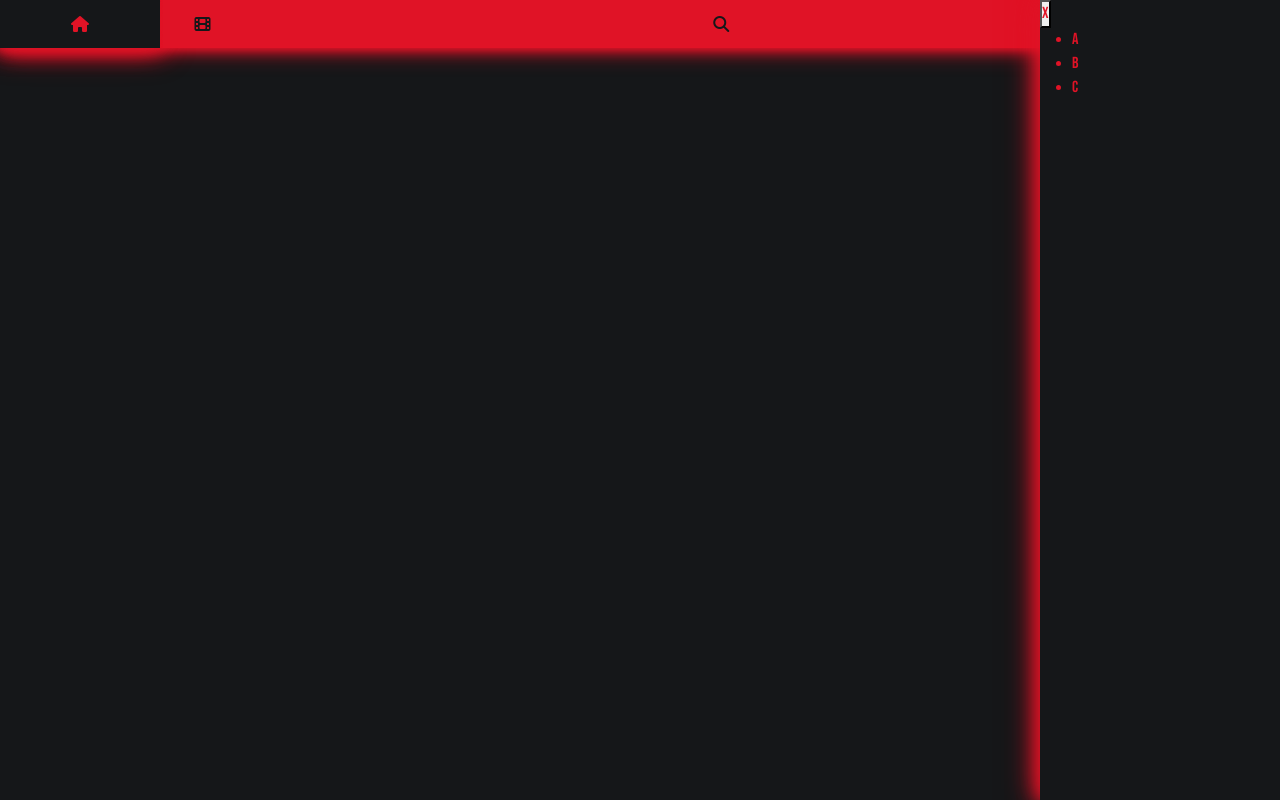
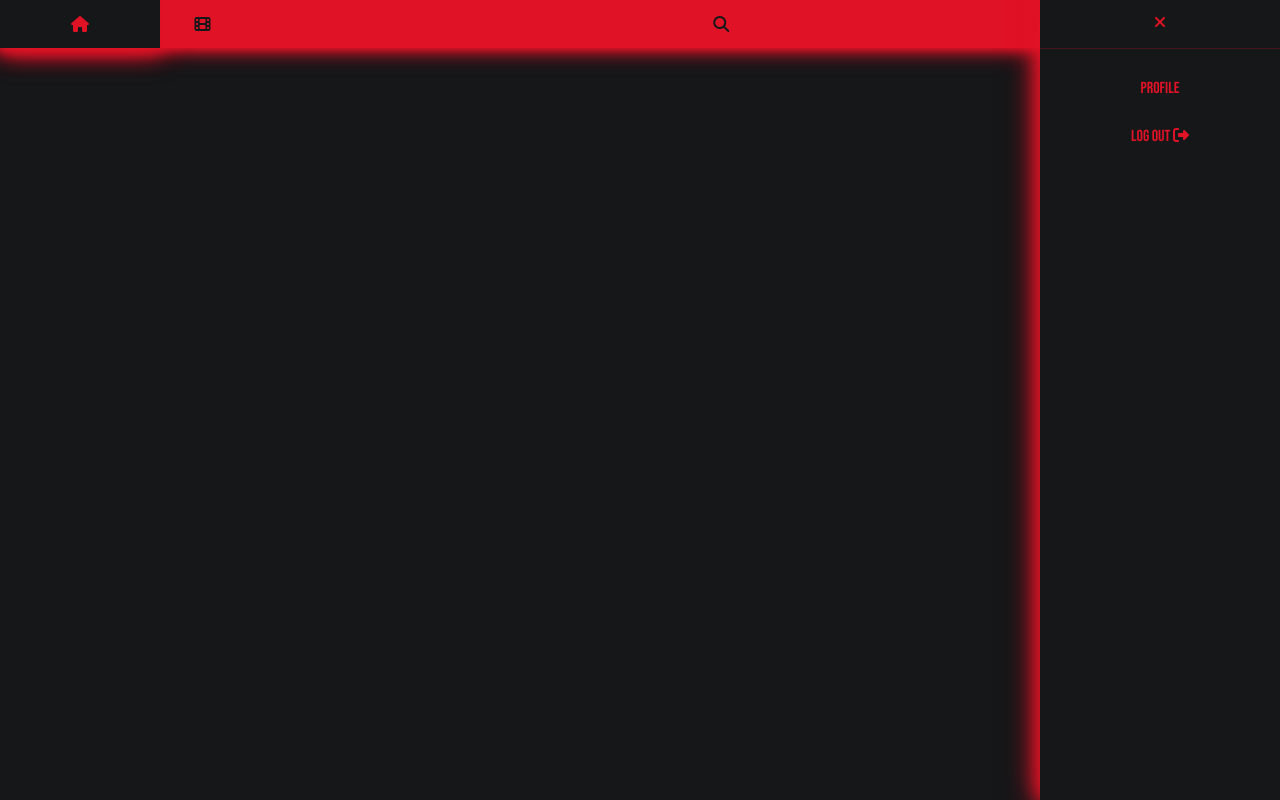
Before and after one commit to P0zaS/watch-now, a plain HTML site: page myApp_web/frontend/auth/success/home/home.html in a window 1280 px wide. Both pictures are taken after a click on the button 1240 px from the left and 24 px from the top of the page. Drawn offline with nearby package versions, Linux system fonts and the light colour scheme.

Commit message:
home style wpi

```diff
--- a/myApp_web/frontend/auth/css/home/homeStyle.css
+++ b/myApp_web/frontend/auth/css/home/homeStyle.css
@@ -90,7 +90,7 @@ body {
         0 0 2em 0 var(--font-color);
     ;
 
-    transition: 2s all;
+    transition: .8s all;
 }
 
 .aside-menu-active {
@@ -105,3 +105,33 @@ body {
     display: block;
     justify-content: flex-start;
 }
+
+.aside-menu-header>hr{
+    padding: 0;
+    margin: 0 0 1em 0;
+}
+.aside-menu-tabs>ul{
+    padding: 0;
+    margin: 0;
+}
+.aside-menu-tabs>ul>li{
+    display: flex;
+}
+.aside-menu-tabs>ul>li>div{
+    width: 100%;
+    display: flex;
+    justify-content: center;
+}
+
+.aside-menu-tabs>ul>li>div:hover
+{
+    background-color: var(--font-color);
+}
+
+.button {
+    color: var(--font-color);
+    width: 100%;
+    border: 0;
+    background-color: var(--background-color);
+    line-height: 3em;
+}
--- a/myApp_web/frontend/auth/success/home/home.html
+++ b/myApp_web/frontend/auth/success/home/home.html
@@ -58,14 +58,14 @@
     </nav>
     <div id="asideMenu" class="aside-menu">
         <div id="asideMenuContent" class="content-aside-menu">
-            <div>
-                <button onclick="toggleAsideMenu(false)">x</button>
+            <div class="aside-menu-header">
+                <button class="button" onclick="toggleAsideMenu(false)"><i class="fa-solid fa-xmark"></i></button>
+                <hr>
             </div>
-            <div>
+            <div class="aside-menu-tabs">
                 <ul>
-                    <li>a</li>
-                    <li>b</li>
-                    <li>c</li>
+                    <li><div><button class="button">Profile</button></div></li>
+                    <li><div><button class="button"><span>Log out </span><i class="fa-solid fa-right-from-bracket"></i></button></div></li>
                 </ul>
             </div>
         </div>
```
